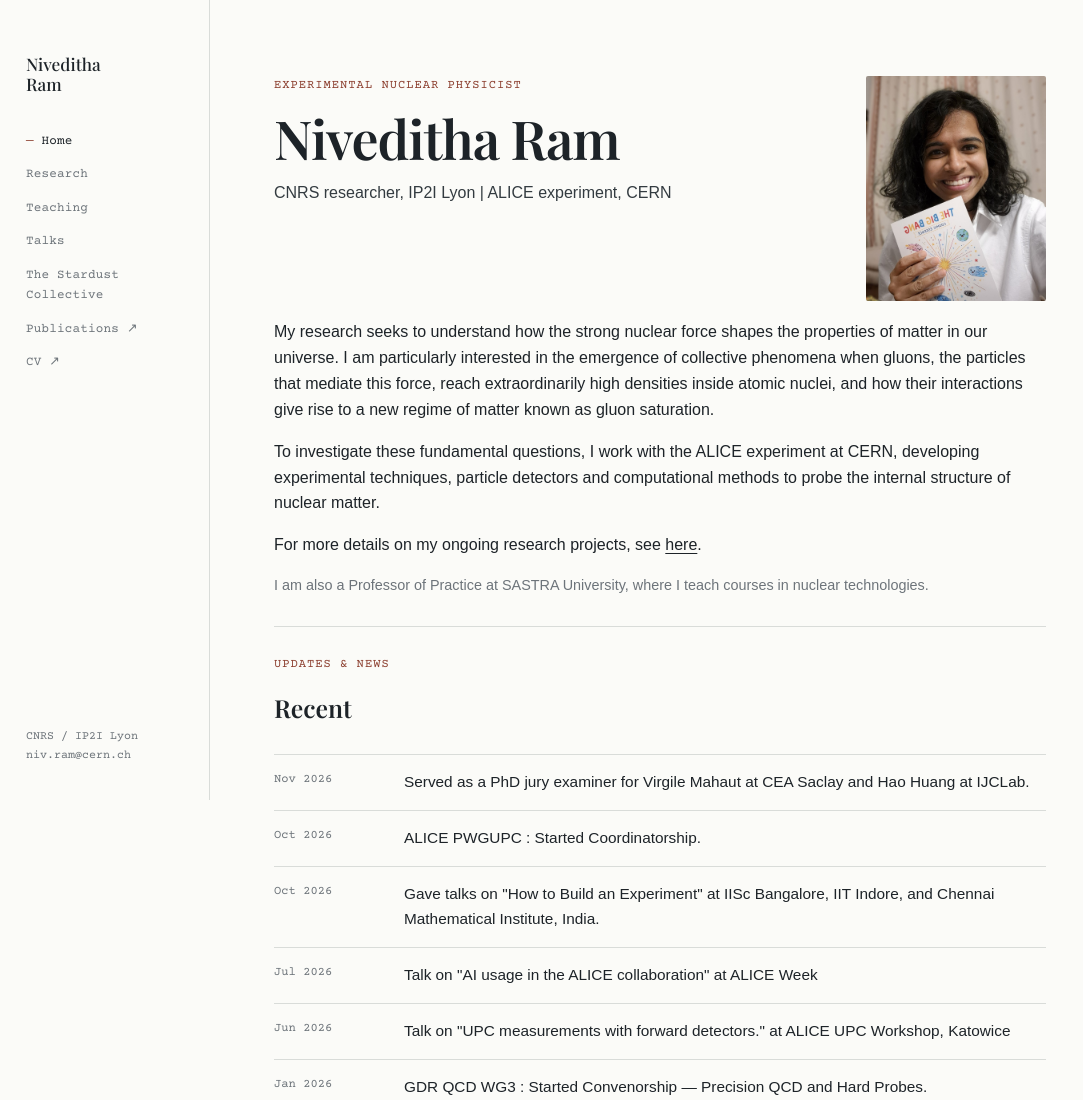
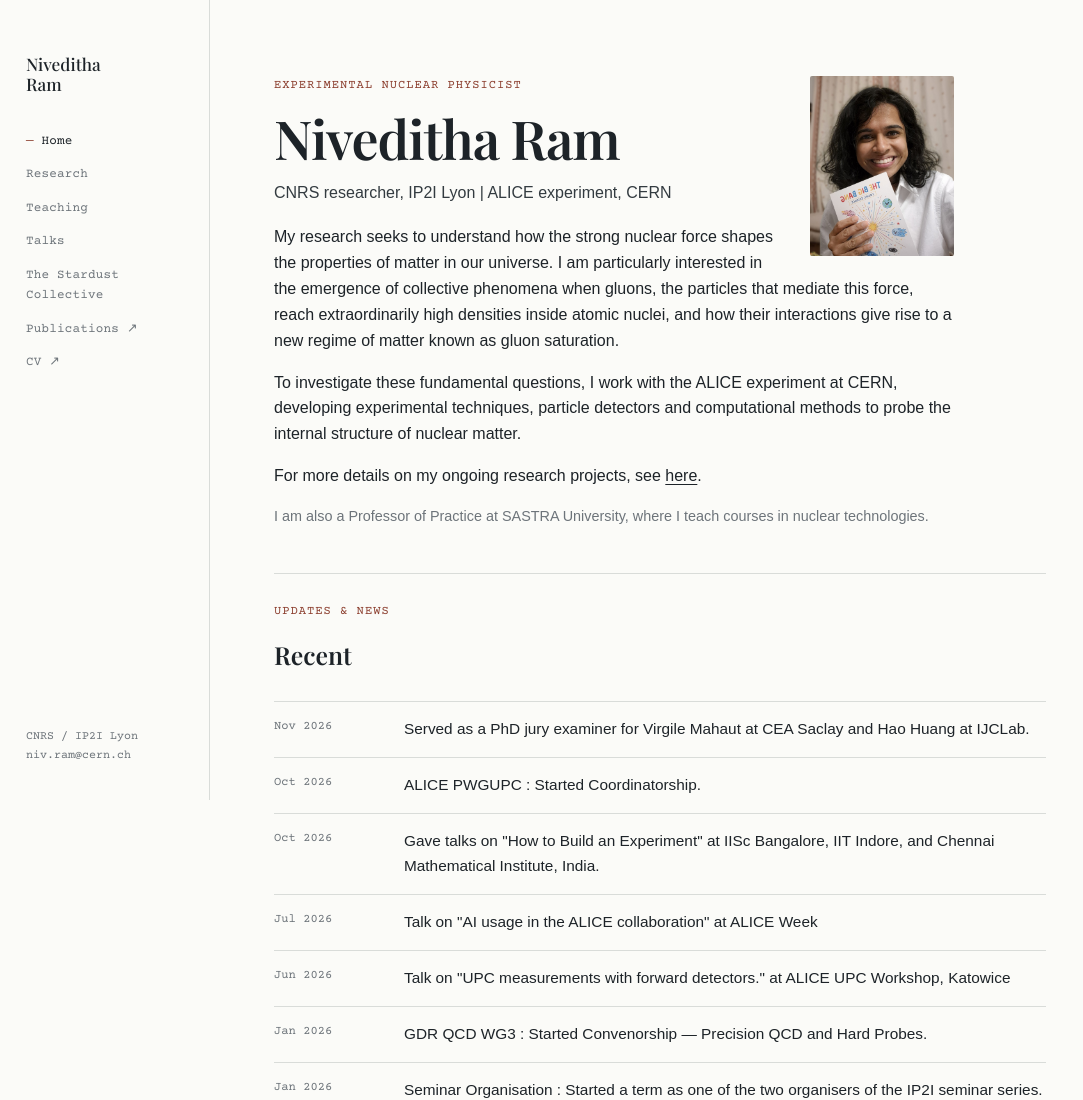
Before and after one commit to nivram-phy/nivram-phy.github.io, a plain HTML site: page index.html in a window 1280 px wide. Shown: the top 1100 px of the page, without its empty margins (0-1083 px from the left). Drawn offline with nearby package versions, Linux system fonts and the light colour scheme.

Commit message:
Reflow homepage introduction and research beside the portrait

```diff
--- a/index.html
+++ b/index.html
@@ -5,7 +5,7 @@
   <meta name="viewport" content="width=device-width,initial-scale=1">
   <meta name="description" content="Niveditha Ram — experimental nuclear physicist at CNRS/IP2I Lyon.">
   <title>Niveditha Ram</title>
-  <link rel="stylesheet" href="style.css?v=20261126-compact">
+  <link rel="stylesheet" href="style.css?v=20261126-flow">
 </head>
 
 <body>
@@ -32,8 +32,15 @@
 
   <main class="home">
 
-    <section class="intro-grid">
-      <div>
+    <section class="home-intro">
+      <figure class="portrait">
+        <img
+          src="assets/profile.jpg"
+          alt="Portrait of Niveditha Ram"
+          onerror="this.parentElement.style.display='none'"
+        >
+      </figure>
+
       <div class="eyebrow">Experimental Nuclear Physicist</div>
 
       <h1>Niveditha Ram</h1>
@@ -41,19 +48,8 @@
       <p class="lede">
         CNRS researcher, IP2I Lyon | ALICE experiment, CERN
       </p>
-      </div>
 
-      <figure class="portrait">
-        <img
-          src="assets/profile.jpg"
-          alt="Portrait of Niveditha Ram"
-          onerror="this.parentElement.style.display='none'"
-        >
-      </figure>
-    </section>
-
-
-    <section class="section prose research-overview">
+      <div class="prose research-overview">
         <p>
           My research seeks to understand how the strong nuclear force shapes the properties of
           matter in our universe. I am particularly interested in the emergence of collective
@@ -76,6 +72,7 @@
           I am also a Professor of Practice at SASTRA University, where I teach courses in
           nuclear technologies.
         </p>
+      </div>
     </section>
 
 
```
Lines whose indentation alone changed are shown as unchanged.
